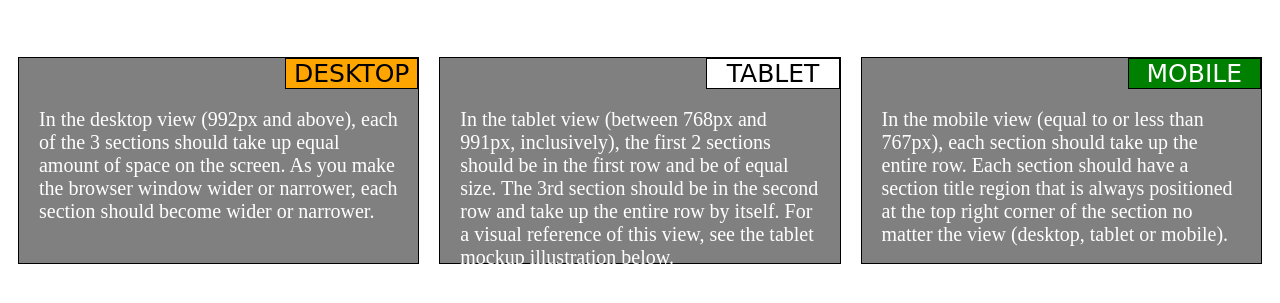
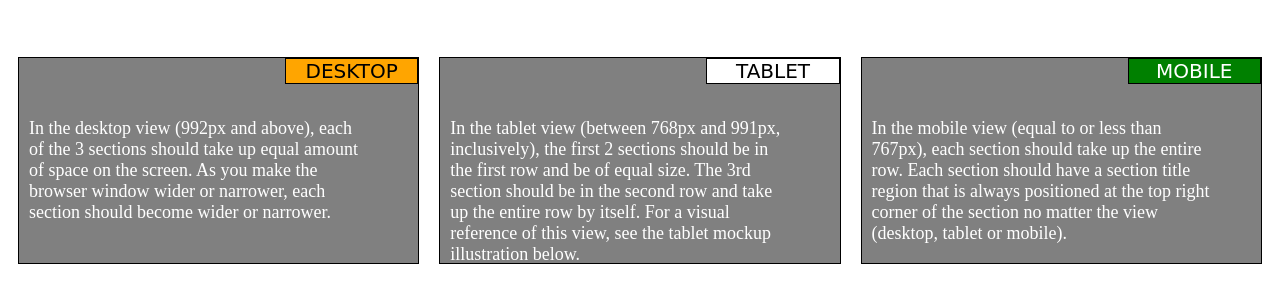
Before and after one commit to vikash-333/coursera-test, a plain HTML site: page module2-solution/index.html in a window 1280 px wide. Shown: the part 63-366 px from the top of the page. Drawn offline with Linux system fonts and the light colour scheme.

Commit message:
css changed

```diff
--- a/module2-solution/css/styles.css
+++ b/module2-solution/css/styles.css
@@ -24,7 +24,7 @@ h1{
 	right: 0px;
 	text-align: center;
 	font-family: cursive;
-	font-size: 25px;
+	font-size: 20px;
 }
 
 section{
@@ -39,13 +39,13 @@ section{
 
 p {
 	  width: 90%;
-	  margin-right: auto;
-	  margin-left: auto;
+
 	  color: white;
 	  position: relative;
 	  top:50px;
-	  font-size: 20px;
+	  font-size: 18px;
 	  font-family:serif;
+	  padding: 10px;
 }
 
 .t1{
```
